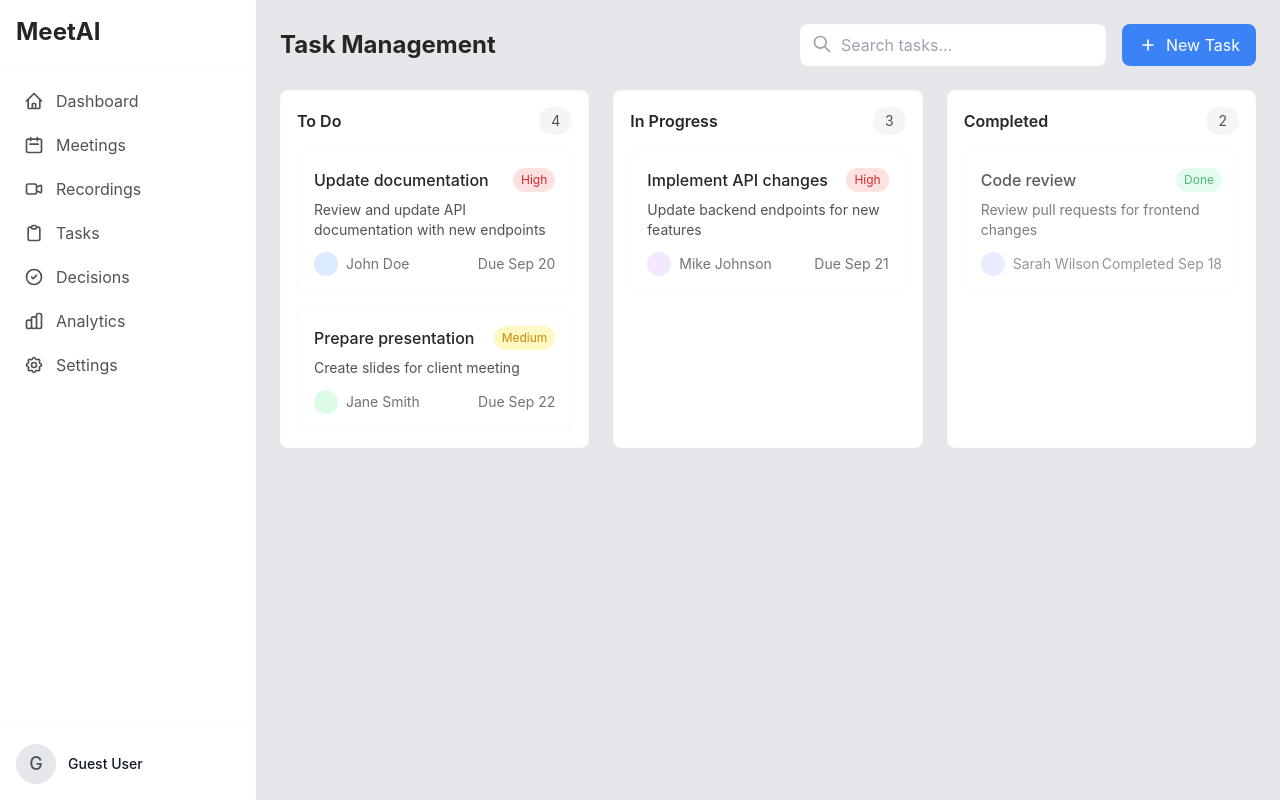
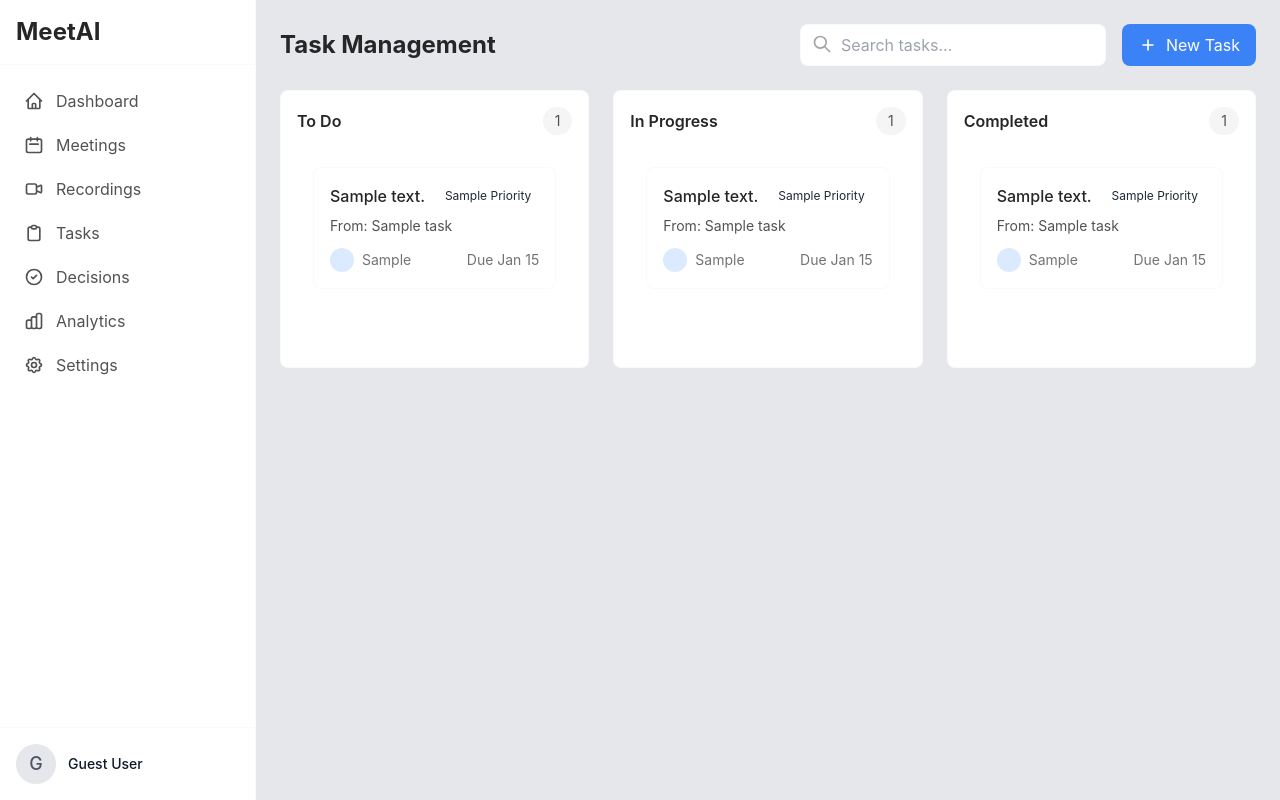
Before and after one commit to meghna914/AI-meeting-assistant, a Flask app: template Website/templates/tasks.html in a window 1280 px wide. Run offline with Flask 3, Linux system fonts and the light colour scheme; the template is opened without the code that fills it: most values are stand-ins (such as "Sample title", 1, 10 or a date in 2020); parts of the project's set-up code (start-up, migrations or seed data) failed here and were passed over; some libraries are stand-ins or nearby versions.

Commit message:
last commit

```diff
--- a/Website/app.py
+++ b/Website/app.py
@@ -215,7 +215,55 @@ def decisions():
 @app.route('/tasks')
 @login_required
 def tasks():
-    return render_template('tasks.html', user=session.get('user'))
+    user_email = session.get('user')['email']
+    # Get user data first
+    user_data = users_collection.find_one({"email": user_email})
+
+    # Get all tasks from meetings
+    user_tasks = []
+    user_meetings = meetings_collection.find({
+        "meeting_id": {"$in": user_data.get("meetings", [])}
+    })
+
+    for meeting in user_meetings:
+        if meeting.get('meeting_tasks'):
+            for task in meeting.get('meeting_tasks'):
+                user_tasks.append({
+                    'id': str(ObjectId()),  # Generate unique ID for each task
+                    'description': task,
+                    'status': 'todo',  # Default status
+                    'priority': 'medium',  # Default priority
+                    'due_date': meeting['meeting_time'] + timedelta(days=7),  # Example due date
+                    'meeting_name': meeting['meeting_name'],
+                    'assigned_to': user_email
+                })
+
+    # Group tasks by status
+    todo_tasks = [task for task in user_tasks if task['status'] == 'todo']
+    in_progress_tasks = [task for task in user_tasks if task['status'] == 'in_progress']
+    completed_tasks = [task for task in user_tasks if task['status'] == 'completed']
+
+    return render_template(
+        'tasks.html',
+        todo_tasks=todo_tasks,
+        in_progress_tasks=in_progress_tasks,
+        completed_tasks=completed_tasks
+    )
+
+@app.route('/update-task-status', methods=['POST'])
+@login_required
+def update_task_status():
+    data = request.json
+    task_id = data.get('taskId')
+    new_status = data.get('newStatus')
+
+    # Update task status in database
+    meetings_collection.update_one(
+        {"meeting_tasks.id": task_id},
+        {"$set": {"meeting_tasks.$.status": new_status}}
+    )
+
+    return jsonify({'success': True})
 
 @app.route('/settings')
 @login_required
--- a/Website/static/js/scripts.js
+++ b/Website/static/js/scripts.js
@@ -204,3 +204,73 @@ function escapeHtml(unsafe) {
         .replace(/"/g, "&quot;")
         .replace(/'/g, "&#039;");
 }
+
+// Update the drag and drop functions
+function allowDrop(ev) {
+    ev.preventDefault();
+}
+
+function drag(ev) {
+    ev.dataTransfer.setData("text", ev.target.id);
+    ev.dataTransfer.setData("status", ev.target.dataset.status);
+}
+
+function drop(ev, newStatus) {
+    ev.preventDefault();
+    const taskId = ev.dataTransfer.getData("text");
+    const oldStatus = ev.dataTransfer.getData("status");
+    const taskElement = document.getElementById(taskId);
+
+    if (!taskElement) return;
+
+    // Get the drop target (column)
+    const column = document.getElementById(`${newStatus}-column`);
+    if (!column) return;
+
+    // Update the task's status in the UI
+    taskElement.dataset.status = newStatus;
+
+    // Move the task to the new column
+    column.appendChild(taskElement);
+
+    // Update task count badges
+    updateColumnCounts();
+
+    // Update status in backend
+    updateTaskStatus(taskId.replace('task-', ''), newStatus);
+}
+
+function updateColumnCounts() {
+    const columns = ['todo', 'in_progress', 'completed'];
+    columns.forEach(status => {
+        const column = document.getElementById(`${status}-column`);
+        const count = column.getElementsByClassName('task-card').length;
+        const badge = column.parentElement.querySelector('.task-count');
+        if (badge) {
+            badge.textContent = count;
+        }
+    });
+}
+
+function updateTaskStatus(taskId, newStatus) {
+    fetch('/update-task-status', {
+        method: 'POST',
+        headers: {
+            'Content-Type': 'application/json',
+        },
+        body: JSON.stringify({
+            taskId: taskId,
+            newStatus: newStatus
+        })
+    })
+    .then(response => response.json())
+    .then(data => {
+        if (!data.success) {
+            console.error('Failed to update task status');
+            // Optionally revert the UI change here
+        }
+    })
+    .catch(error => {
+        console.error('Error:', error);
+    });
+}
--- /dev/null
+++ b/Website/templates/task_card.html
@@ -0,0 +1,21 @@
+<div class="bg-white rounded-lg border border-neutral-200/20 p-4 cursor-move hover:shadow-sm transition-shadow"
+     draggable="true"
+     ondragstart="drag(event)"
+     id="task-{{ task.id }}"
+     data-task-id="{{ task.id }}"
+     data-status="{{ task.status }}">
+    <div class="flex justify-between items-start mb-2">
+        <h3 class="font-medium text-neutral-800">{{ task.description }}</h3>
+        <span class="px-2 py-1 text-xs bg-{{ task.priority }}-100 text-{{ task.priority }}-600 rounded-full">
+            {{ task.priority|title }}
+        </span>
+    </div>
+    <p class="text-sm text-neutral-600 mb-3">From: {{ task.meeting_name }}</p>
+    <div class="flex justify-between items-center">
+        <div class="flex items-center gap-2">
+            <div class="w-6 h-6 rounded-full bg-blue-100"></div>
+            <span class="text-sm text-neutral-500">{{ task.assigned_to }}</span>
+        </div>
+        <span class="text-sm text-neutral-500">Due {{ task.due_date.strftime('%b %d') }}</span>
+    </div>
+</div>
--- a/Website/templates/tasks.html
+++ b/Website/templates/tasks.html
@@ -41,84 +41,59 @@
     <div class="bg-white rounded-lg border border-neutral-200/20 p-4">
         <div class="flex justify-between items-center mb-4">
             <h2 class="font-semibold text-neutral-800">To Do</h2>
-            <span class="px-3 py-1 text-sm bg-neutral-100 text-neutral-600 rounded-full">4</span>
+            <span class="px-3 py-1 text-sm bg-neutral-100 text-neutral-600 rounded-full task-count">{{ todo_tasks|length }}</span>
         </div>
-        <div class="space-y-4">
-            <div class="bg-white rounded-lg border border-neutral-200/20 p-4 cursor-pointer hover:shadow-sm transition-shadow">
-                <div class="flex justify-between items-start mb-2">
-                    <h3 class="font-medium text-neutral-800">Update documentation</h3>
-                    <span class="px-2 py-1 text-xs bg-red-100 text-red-600 rounded-full">High</span>
-                </div>
-                <p class="text-sm text-neutral-600 mb-3">Review and update API documentation with new endpoints</p>
-                <div class="flex justify-between items-center">
-                    <div class="flex items-center gap-2">
-                        <div class="w-6 h-6 rounded-full bg-blue-100"></div>
-                        <span class="text-sm text-neutral-500">John Doe</span>
-                    </div>
-                    <span class="text-sm text-neutral-500">Due Sep 20</span>
-                </div>
-            </div>
-            <div class="bg-white rounded-lg border border-neutral-200/20 p-4 cursor-pointer hover:shadow-sm transition-shadow">
-                <div class="flex justify-between items-start mb-2">
-                    <h3 class="font-medium text-neutral-800">Prepare presentation</h3>
-                    <span class="px-2 py-1 text-xs bg-yellow-100 text-yellow-600 rounded-full">Medium</span>
-                </div>
-                <p class="text-sm text-neutral-600 mb-3">Create slides for client meeting</p>
-                <div class="flex justify-between items-center">
-                    <div class="flex items-center gap-2">
-                        <div class="w-6 h-6 rounded-full bg-green-100"></div>
-                        <span class="text-sm text-neutral-500">Jane Smith</span>
-                    </div>
-                    <span class="text-sm text-neutral-500">Due Sep 22</span>
-                </div>
-            </div>
+        <div class="space-y-4 min-h-[200px] task-column"
+             id="todo-column"
+             ondrop="drop(event, 'todo')"
+             ondragover="allowDrop(event)">
+            {% for task in todo_tasks %}
+                {% include 'task_card.html' %}
+            {% endfor %}
         </div>
     </div>
+
     <!-- In Progress Column -->
     <div class="bg-white rounded-lg border border-neutral-200/20 p-4">
         <div class="flex justify-between items-center mb-4">
             <h2 class="font-semibold text-neutral-800">In Progress</h2>
-            <span class="px-3 py-1 text-sm bg-neutral-100 text-neutral-600 rounded-full">3</span>
+            <span class="px-3 py-1 text-sm bg-neutral-100 text-neutral-600 rounded-full task-count">{{ in_progress_tasks|length }}</span>
         </div>
-        <div class="space-y-4">
-            <div class="bg-white rounded-lg border border-neutral-200/20 p-4 cursor-pointer hover:shadow-sm transition-shadow">
-                <div class="flex justify-between items-start mb-2">
-                    <h3 class="font-medium text-neutral-800">Implement API changes</h3>
-                    <span class="px-2 py-1 text-xs bg-red-100 text-red-600 rounded-full">High</span>
-                </div>
-                <p class="text-sm text-neutral-600 mb-3">Update backend endpoints for new features</p>
-                <div class="flex justify-between items-center">
-                    <div class="flex items-center gap-2">
-                        <div class="w-6 h-6 rounded-full bg-purple-100"></div>
-                        <span class="text-sm text-neutral-500">Mike Johnson</span>
-                    </div>
-                    <span class="text-sm text-neutral-500">Due Sep 21</span>
-                </div>
-            </div>
+        <div class="space-y-4 min-h-[200px] task-column"
+             id="in-progress-column"
+             ondrop="drop(event, 'in_progress')"
+             ondragover="allowDrop(event)">
+            {% for task in in_progress_tasks %}
+                {% include 'task_card.html' %}
+            {% endfor %}
         </div>
     </div>
+
     <!-- Completed Column -->
     <div class="bg-white rounded-lg border border-neutral-200/20 p-4">
         <div class="flex justify-between items-center mb-4">
             <h2 class="font-semibold text-neutral-800">Completed</h2>
-            <span class="px-3 py-1 text-sm bg-neutral-100 text-neutral-600 rounded-full">2</span>
+            <span class="px-3 py-1 text-sm bg-neutral-100 text-neutral-600 rounded-full task-count">{{ completed_tasks|length }}</span>
         </div>
-        <div class="space-y-4">
-            <div class="bg-white rounded-lg border border-neutral-200/20 p-4 cursor-pointer hover:shadow-sm transition-shadow opacity-75">
-                <div class="flex justify-between items-start mb-2">
-                    <h3 class="font-medium text-neutral-800">Code review</h3>
-                    <span class="px-2 py-1 text-xs bg-green-100 text-green-600 rounded-full">Done</span>
-                </div>
-                <p class="text-sm text-neutral-600 mb-3">Review pull requests for frontend changes</p>
-                <div class="flex justify-between items-center">
-                    <div class="flex items-center gap-2">
-                        <div class="w-6 h-6 rounded-full bg-indigo-100"></div>
-                        <span class="text-sm text-neutral-500">Sarah Wilson</span>
-                    </div>
-                    <span class="text-sm text-neutral-500">Completed Sep 18</span>
-                </div>
-            </div>
+        <div class="space-y-4 min-h-[200px] task-column"
+             id="completed-column"
+             ondrop="drop(event, 'completed')"
+             ondragover="allowDrop(event)">
+            {% for task in completed_tasks %}
+                {% include 'task_card.html' %}
+            {% endfor %}
         </div>
     </div>
 </div>
+
+<style>
+    .task-column {
+        min-height: 200px;
+        padding: 1rem;
+        transition: background-color 0.2s;
+    }
+    .task-column.drag-over {
+        background-color: rgba(59, 130, 246, 0.1);
+    }
+</style>
 {% endblock %}
```
